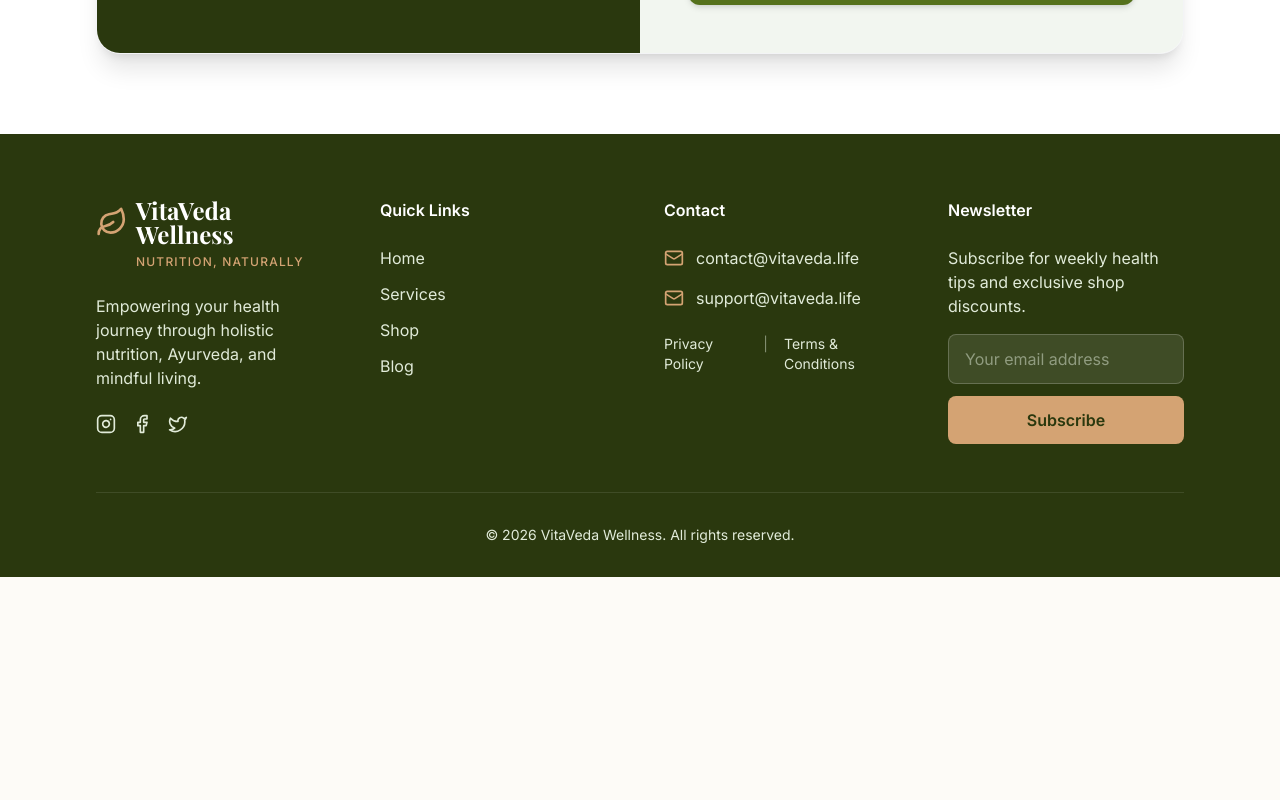
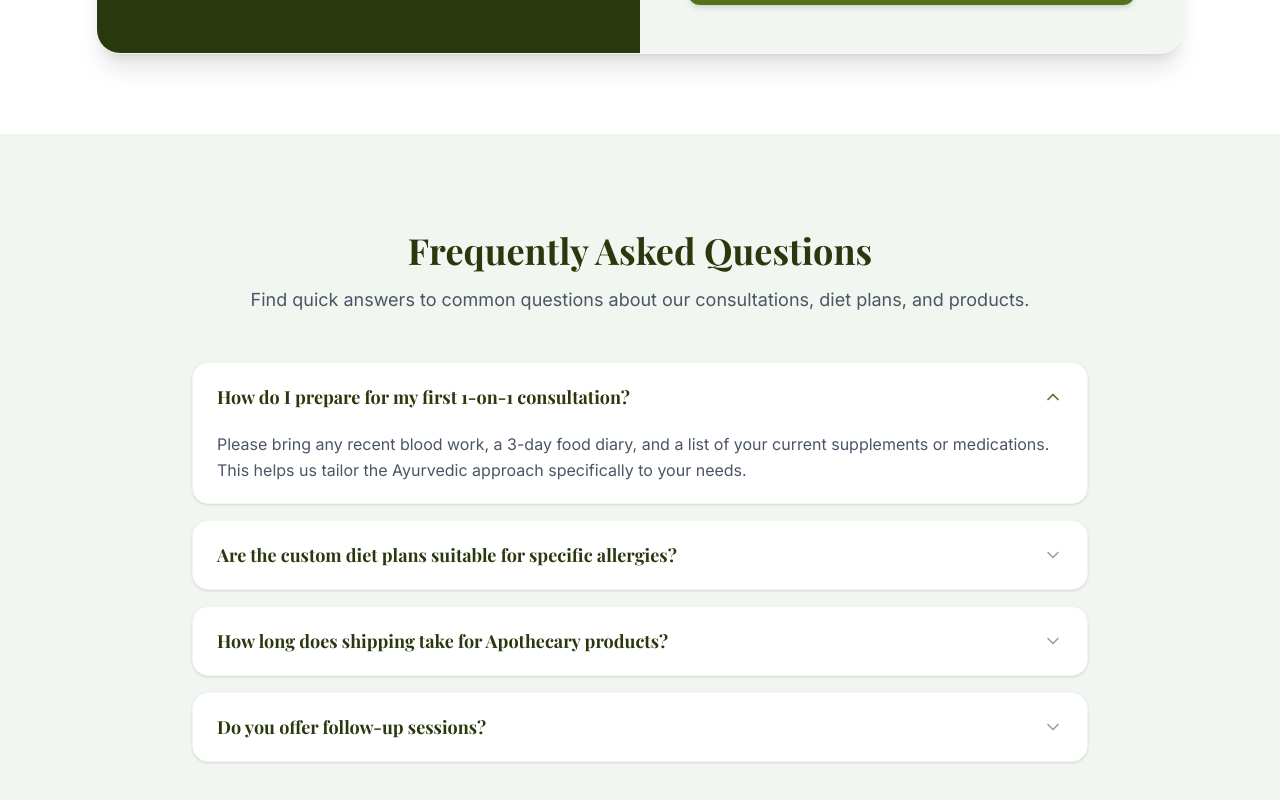
Before and after one commit to mihdbcob-beep/My-vitaveda, a React (Vite) app: page /contact in a window 1280 px wide. Shown: the part 960-1760 px from the top of the page. Before the commit the page ends 1537 px from the top, so only its background shows below. Built offline with nearby package versions, Linux system fonts and the light colour scheme; a web font is replaced by a local one.

Commit message:
feat: Update homepage services and add FAQs
Replaced consultation service cards on the homepage with diet plan offerings. Added an FAQ section to the contact page to address common user queries about services and products.

```diff
--- a/src/pages/ContactPage.tsx
+++ b/src/pages/ContactPage.tsx
@@ -1,10 +1,31 @@
-import React, { useEffect } from 'react';
-import { MapPin, Phone, Mail, ArrowRight } from 'lucide-react';
+import React, { useEffect, useState } from 'react';
+import { MapPin, Phone, Mail, ArrowRight, ChevronDown, ChevronUp } from 'lucide-react';
 
 export default function ContactPage() {
   useEffect(() => {
     window.scrollTo(0, 0);
   }, []);
+
+  const [openFaq, setOpenFaq] = useState<number | null>(0);
+
+  const faqs = [
+    {
+      q: "How do I prepare for my first 1-on-1 consultation?",
+      a: "Please bring any recent blood work, a 3-day food diary, and a list of your current supplements or medications. This helps us tailor the Ayurvedic approach specifically to your needs."
+    },
+    {
+      q: "Are the custom diet plans suitable for specific allergies?",
+      a: "Absolutely. All our 4-week tailored meal plans are fully customized to accommodate your metabolic needs, allergies, and lifestyle preferences, including vegan, gluten-free, and dairy-free options."
+    },
+    {
+      q: "How long does shipping take for Apothecary products?",
+      a: "Orders are typically processed within 1-2 business days. Standard shipping within the country usually takes 3-5 business days. You will receive a tracking number once your order ships."
+    },
+    {
+      q: "Do you offer follow-up sessions?",
+      a: "Yes, we highly recommend follow-up sessions to track your progress, adjust your diet plan, and refine your Ayurvedic wellness roadmap."
+    }
+  ];
 
   return (
     <div className="pt-24 min-h-screen bg-white">
@@ -96,6 +117,47 @@ export default function ContactPage() {
           </div>
         </div>
       </section>
+
+      {/* FAQ Section */}
+      <section className="py-16 md:py-24 bg-primary-50">
+        <div className="w-full px-4 sm:px-8 md:px-16 lg:px-24">
+          <div className="max-w-4xl mx-auto">
+            <div className="text-center mb-12">
+              <h2 className="font-serif text-3xl md:text-4xl font-bold text-primary-900 mb-4">Frequently Asked Questions</h2>
+              <p className="text-gray-600 text-lg">Find quick answers to common questions about our consultations, diet plans, and products.</p>
+            </div>
+
+            <div className="space-y-4">
+              {faqs.map((faq, index) => (
+                <div
+                  key={index}
+                  className="bg-white rounded-2xl shadow-sm border border-gray-100 overflow-hidden transition-all duration-200"
+                >
+                  <button
+                    className="w-full px-6 py-5 text-left flex justify-between items-center focus:outline-none"
+                    onClick={() => setOpenFaq(openFaq === index ? null : index)}
+                  >
+                    <h3 className="font-serif text-lg font-bold text-primary-900 pr-8">{faq.q}</h3>
+                    {openFaq === index ? (
+                      <ChevronUp className="w-5 h-5 text-primary-600 shrink-0" />
+                    ) : (
+                      <ChevronDown className="w-5 h-5 text-gray-400 shrink-0" />
+                    )}
+                  </button>
+
+                  <div
+                    className={`px-6 overflow-hidden transition-all duration-300 ease-in-out ${
+                      openFaq === index ? 'max-h-48 pb-5 opacity-100' : 'max-h-0 opacity-0'
+                    }`}
+                  >
+                    <p className="text-gray-600 leading-relaxed">{faq.a}</p>
+                  </div>
+                </div>
+              ))}
+            </div>
+          </div>
+        </div>
+      </section>
     </div>
   );
 }
--- a/src/pages/HomePage.tsx
+++ b/src/pages/HomePage.tsx
@@ -106,21 +106,21 @@ export default function HomePage() {
           <div className="grid md:grid-cols-3 gap-8">
             {[
               {
-                title: "1-on-1 Consultation",
-                desc: "Personalized 60-minute session to assess your health history, goals, and create an actionable wellness roadmap.",
-                price: "$120",
-                img: "https://images.unsplash.com/photo-1551076805-e18690c5e561?auto=format&fit=crop&q=80&w=600"
+                title: "Basic and Keto Diet Plan",
+                desc: "A comprehensive diet strategy focusing on Basic and Keto principles to optimize weight management and overall health.",
+                price: "",
+                img: "https://images.unsplash.com/photo-1512621776951-a57141f2eefd?auto=format&fit=crop&q=80&w=600"
               },
               {
                 title: "Custom Diet Plans",
                 desc: "A 4-week tailored meal plan designed for your specific metabolic needs, allergies, and lifestyle preferences.",
-                price: "$199",
-                img: "https://images.unsplash.com/photo-1498837167922-41c46b66c068?auto=format&fit=crop&q=80&w=600"
+                price: "",
+                img: "https://images.unsplash.com/photo-1552664730-d307ca884978?auto=format&fit=crop&q=80&w=600"
               },
               {
                 title: "Ayurvedic Wellness",
                 desc: "Discover your Dosha and receive holistic lifestyle, herb, and dietary recommendations for deep balance.",
-                price: "$150",
+                price: "",
                 img: "https://images.unsplash.com/photo-1544367567-0f2fcb009e0b?auto=format&fit=crop&q=80&w=600"
               }
             ].map((service, idx) => (
@@ -138,10 +138,10 @@ export default function HomePage() {
                 <div className="p-8">
                   <div className="flex justify-between items-start mb-4">
                     <h3 className="font-serif text-2xl font-bold text-primary-900">{service.title}</h3>
-                    <span className="text-accent font-bold text-xl">{service.price}</span>
+                    {service.price && <span className="text-accent font-bold text-xl">{service.price}</span>}
                   </div>
                   <p className="text-gray-600 mb-6">{service.desc}</p>
-                  <button className="w-full py-3 rounded-xl border-2 border-primary-600 text-primary-600 font-medium hover:bg-primary-600 hover:text-white transition-colors">
+                  <button className="w-full py-3 rounded-xl bg-primary-600 text-white font-medium hover:bg-primary-900 transition-colors">
                     Book Session
                   </button>
                 </div>
```
